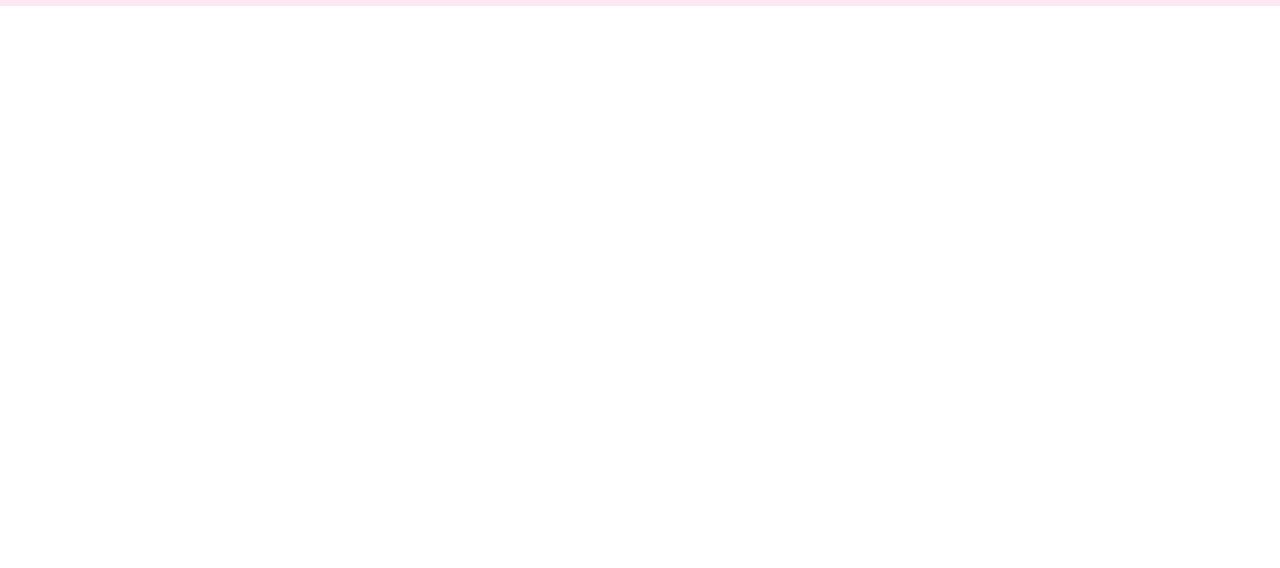
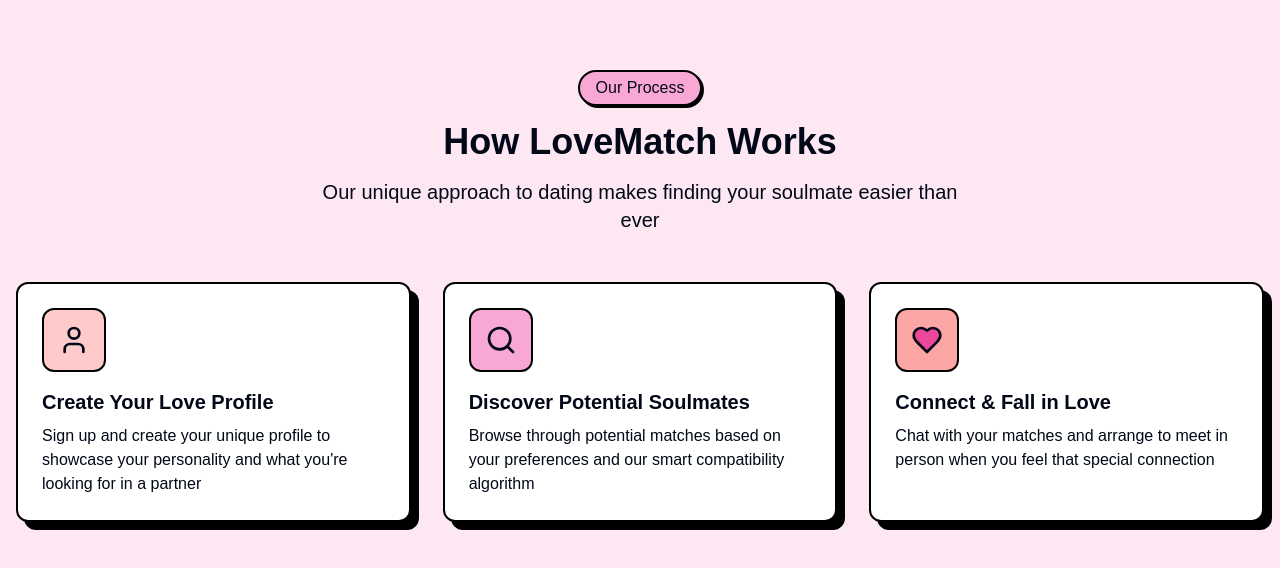
Before and after one commit to ShyamGuna77/Kizuna, a Next.js app: page / in a window 1280 px wide. Shown: the part 2456-3024 px from the top of the page. Before the commit the page ends 2462 px from the top, so only its background shows below. Built offline with nearby package versions, Linux system fonts and the light colour scheme.

Commit message:
added a comp

```diff
--- a/app/page.tsx
+++ b/app/page.tsx
@@ -3,7 +3,7 @@
 import Navbar from "@/components/Nav";
 import Hero from "@/components/Hero";
 import Connection from "@/components/Connection";
-
+import HowitWorks from "@/components/How-it-works";
 import Feauterdcards from "@/components/Feauterdcards";
 
 export default function Home() {
@@ -18,6 +18,8 @@
           <Hero />
           <Connection />
           <Feauterdcards />
+          <HowitWorks />
+
         </div>
       </div>
     </>
--- /dev/null
+++ b/components/How-it-works.tsx
@@ -0,0 +1,74 @@
+"use client"
+import AnimatedSection from "./AnimatedSection";
+import { Heart } from "lucide-react";
+import { motion } from "motion/react";
+import { User } from "lucide-react";
+import { Search } from "lucide-react";
+const fadeInUp = {
+  hidden: { opacity: 0, y: 20 },
+  visible: { opacity: 1, y: 0, transition: { duration: 0.6 } },
+};
+
+export default function HowitWorks () {
+    return (
+      <>
+        <AnimatedSection className="py-16 bg-pink-100">
+          <div className="container mx-auto px-4">
+            <motion.div variants={fadeInUp} className="text-center mb-12">
+              <div className="inline-block bg-pink-300 px-4 py-1 rounded-full border-2 border-black mb-4 shadow-[2px_2px_0px_0px_rgba(0,0,0,1)]">
+                Our Process
+              </div>
+              <h2 className="text-4xl font-bold mb-4">How LoveMatch Works</h2>
+              <p className="text-xl max-w-2xl mx-auto">
+                Our unique approach to dating makes finding your soulmate easier
+                than ever
+              </p>
+            </motion.div>
+
+            <div className="grid md:grid-cols-3 gap-8">
+              {[
+                {
+                  title: "Create Your Love Profile",
+                  description:
+                    "Sign up and create your unique profile to showcase your personality and what you're looking for in a partner",
+                  icon: User,
+                  color: "bg-red-200",
+                },
+                {
+                  title: "Discover Potential Soulmates",
+                  description:
+                    "Browse through potential matches based on your preferences and our smart compatibility algorithm",
+                  icon: Search,
+                  color: "bg-pink-300",
+                },
+                {
+                  title: "Connect & Fall in Love",
+                  description:
+                    "Chat with your matches and arrange to meet in person when you feel that special connection",
+                  icon: Heart,
+                  color: "bg-red-300",
+                },
+              ].map((feature, index) => (
+                <motion.div
+                  key={index}
+                  variants={fadeInUp}
+                  className="bg-white p-6 rounded-xl border-2 border-black shadow-[8px_8px_0px_0px_rgba(0,0,0,1)] hover:translate-y-[-5px] transition-transform duration-300"
+                >
+                  <div
+                    className={`${feature.color} w-16 h-16 rounded-xl border-2 border-black flex items-center justify-center mb-4`}
+                  >
+                    <feature.icon
+                      className="h-8 w-8"
+                      fill={feature.icon === Heart ? "#ec4899" : "none"}
+                    />
+                  </div>
+                  <h3 className="text-xl font-bold mb-2">{feature.title}</h3>
+                  <p>{feature.description}</p>
+                </motion.div>
+              ))}
+            </div>
+          </div>
+        </AnimatedSection>
+      </>
+    );
+}
```
